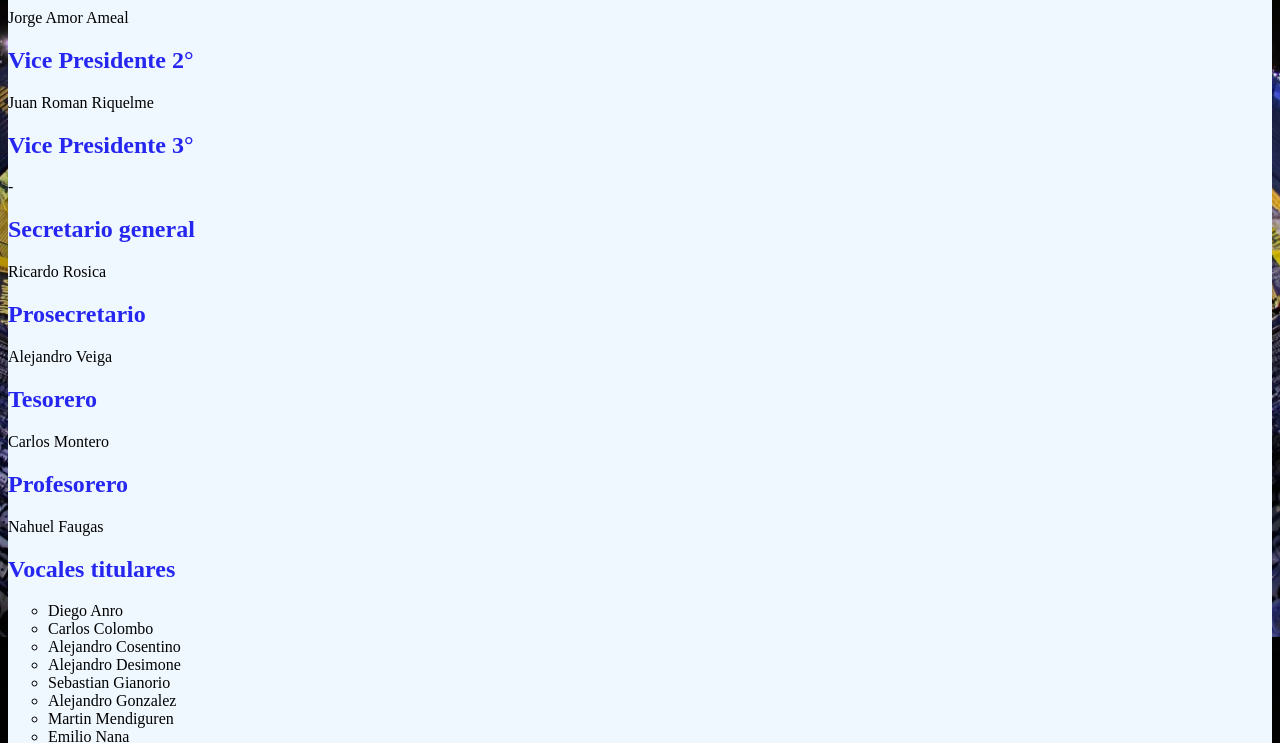
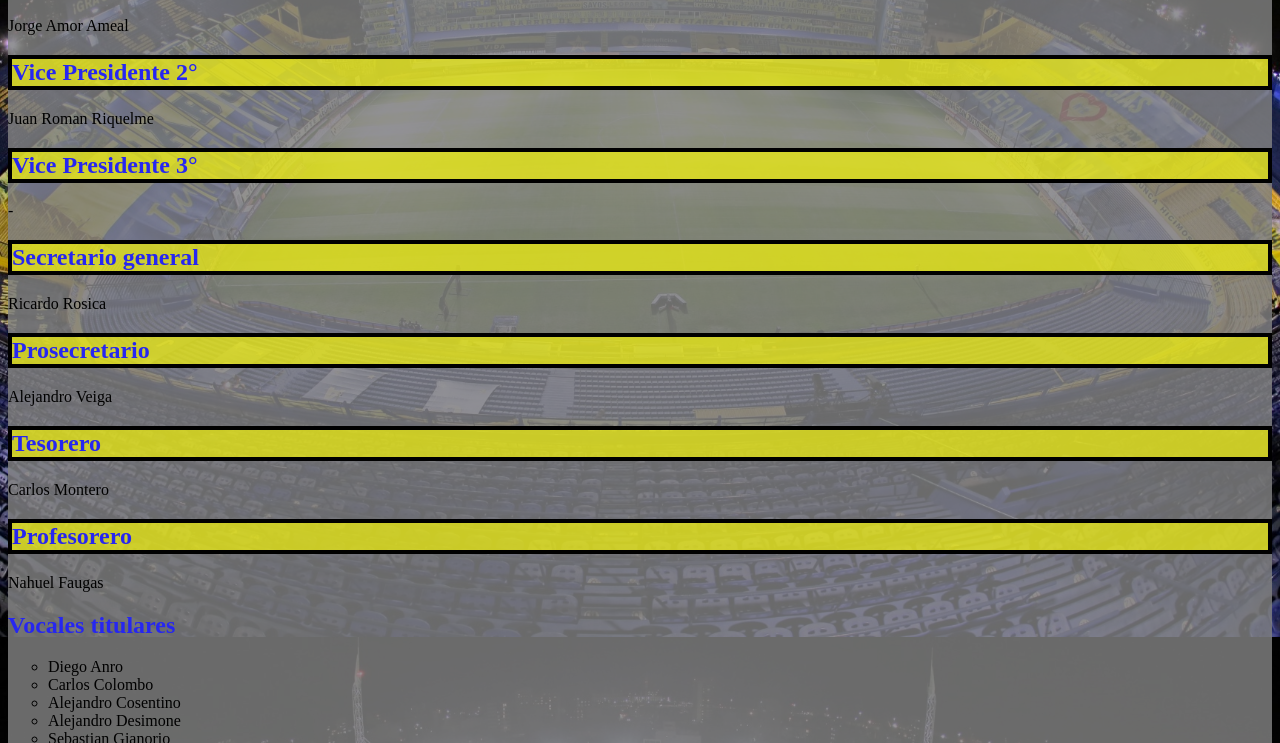
Before and after one commit to maxidistefano/proyectoCoder, a website: page elclub.html in a window 1280 px wide. Shown: the part 163-906 px from the top of the page. Drawn offline with Linux system fonts and the light colour scheme.

Commit message:
Agregue sass en html ELCLUB

```diff
--- a/elclub.html
+++ b/elclub.html
@@ -6,6 +6,7 @@
     <meta name="viewport" content="width=device-width, initial-scale=1.0">
     <title>bocajuniors.maximilianodistefano</title>
     <link rel="stylesheet" href="estilos/estilos.css">
+    <link rel="stylesheet" href="estilos/destino.css">
 </head>
 <body>
     <header>
@@ -19,40 +20,40 @@
         </ul>
      </nav>
     </header>
-    <main class="mainNoticias">
+    <main class="mainClub">
         <h1>Comision Directiva</h1>
         <div>
-            <h2 class="h2noticias">Presidente</h2>
+            <h2 class="mainClub__h2">Presidente</h2>
             <p>Jorge Amor Ameal</p>
         </div>
 
         <div>
-            <h2 class="h2noticias">Vice Presidente 2°</h2>
+            <h2 class="mainClub__h2">Vice Presidente 2°</h2>
             <p>Juan Roman Riquelme</p>
         </div>
 
         <div>
-            <h2 class="h2noticias">Vice Presidente 3°</h2>
+            <h2 class="mainClub__h2">Vice Presidente 3°</h2>
             <p>-</p>
         </div>
 
         <div>
-            <h2 class="h2noticias">Secretario general</h2>
+            <h2 class="mainClub__h2">Secretario general</h2>
             <p>Ricardo Rosica</p>
         </div>
 
         <div>
-            <h2 class="h2noticias">Prosecretario</h2>
+            <h2 class="mainClub__h2">Prosecretario</h2>
             <p>Alejandro Veiga</p>
         </div>
 
         <div>
-            <h2 class="h2noticias">Tesorero</h2>
+            <h2 class="mainClub__h2">Tesorero</h2>
             <p>Carlos Montero</p>
         </div>
 
         <div>
-            <h2 class="h2noticias">Profesorero</h2>
+            <h2 class="mainClub__h2">Profesorero</h2>
             <p>Nahuel Faugas</p>
         </div>
 
--- a/estilos/estilos.css
+++ b/estilos/estilos.css
@@ -106,7 +106,6 @@ label{
     color:wheat;
     background-color: black;
 }
-
 .div_h1J{
     color:aliceblue;
 }
--- /dev/null
+++ b/sass/main.scss
@@ -0,0 +1,9 @@
+.mainClub{
+background-color: rgba(128, 128, 128, 0.829);
+
+    .mainClub__h2{
+        color:rgb(38, 38, 241);
+        border: black solid 4px;
+        background-color: rgba(255, 255, 0, 0.644);
+    }
+}
```
Also changed, not shown: package.json (added, +25 -0 lines), estilos/destino.css (added), 2 other files.
